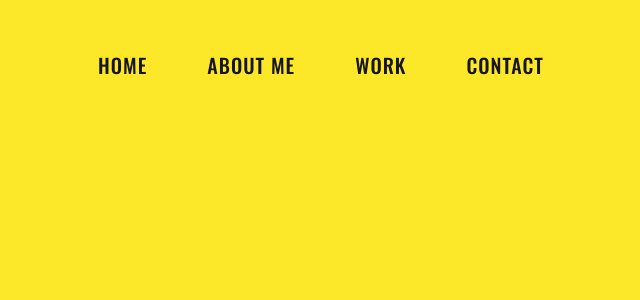
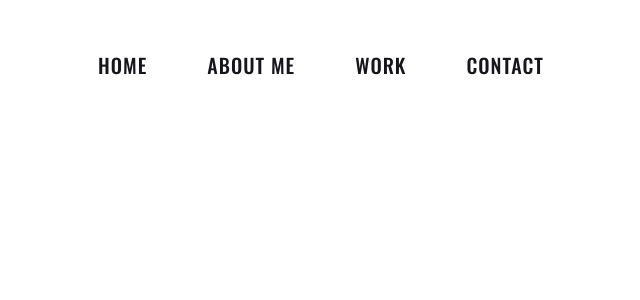
Before and after one commit to vivicowan/vivi-cowan, a React (Create React App) app: page / in a window 1280 px wide. Shown: the top 300 px of the page, without its empty margins (319-959 px from the left). Built offline with nearby package versions, Linux system fonts and the light colour scheme.

Commit message:
working menu

```diff
--- a/src/components/Menu/Menu.js
+++ b/src/components/Menu/Menu.js
@@ -7,16 +7,16 @@ const Menu = () => {
     <div className="container">
       <div className="back"></div>
       <nav>
-        <a>
-          <Link to="/">Home</Link>
+        <a href="/vivi-cowan">
+          <Link to="/vivi-cowan">Home</Link>
         </a>
-        <a>
+        <a href="/about">
           <Link to="/about">About Me</Link>
         </a>
-        <a>
+        <a href="/work">
           <Link to="/work">Work</Link>
         </a>
-        <a>
+        <a href="/contact">
           <Link to="/contact">Contact</Link>
         </a>
       </nav>
--- a/src/components/Menu/Menu.scss
+++ b/src/components/Menu/Menu.scss
@@ -1,13 +1,5 @@
 @import url('https://fonts.googleapis.com/css?family=Oswald:500');
-.back{
-  position: fixed;
-  left: 0;
-  top: 0;
-  width: 100%;
-  height: 100%;
-  background: #fce729;
-  background-size:cover;
-}
+
 .thx{
   position: fixed;
   left:50%;
```
